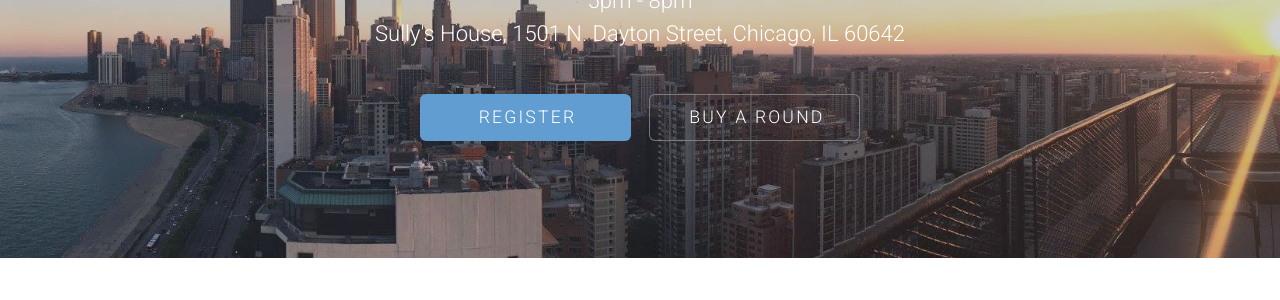
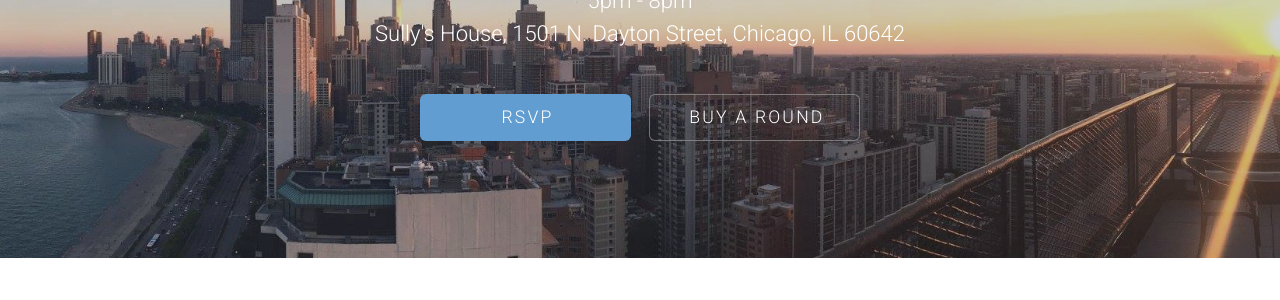
Before and after one commit to 8thlight/chicagopolyglot, a Jekyll site: the page built from index.html, in a window 1280 px wide and 900 px high. Shown: the part 265-565 px from the top of the window. Built offline with Jekyll 4.4.1, drawn with Linux system fonts in a browser that asks for light colours.

Commit message:
RSVP instead of register.

```diff
--- a/_layouts/landing-page.html
+++ b/_layouts/landing-page.html
@@ -15,7 +15,7 @@
                   5pm - 8pm <br>
                 <a href="http://www.sullyshouse.com/">Sully's House, 1501 N. Dayton Street, Chicago, IL 60642 </a></p>
                 <ul class="actions">
-                    <li><a href="#content" class="button big special">Register</a></li>
+                    <li><a href="https://chicagopolyglot2016.eventbrite.com/" class="button big special">RSVP</a></li>
                     <li><a href="https://wisdomgroup.wufoo.com/forms/w16pxzxg0jb3005/" class="button big alt">Buy a Round</a></li>
                 </ul>
             </div>
```
